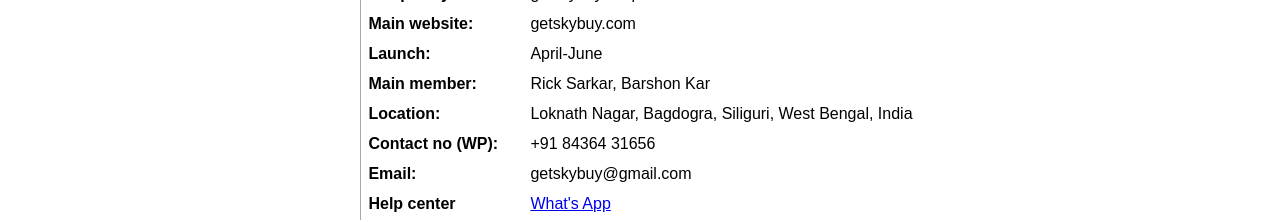
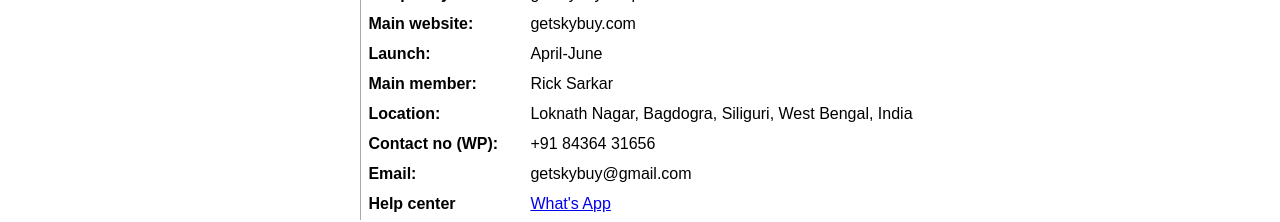
Before and after one commit to skytechrick/GSB_HOSTED_MAIN, a plain HTML site: page index.html in a window 1280 px wide. Shown: the part 1671-1893 px from the top of the page. Drawn offline with nearby package versions, Linux system fonts and the light colour scheme.

Commit message:
Update index.html

```diff
--- a/index.html
+++ b/index.html
@@ -944,7 +944,7 @@
                             </tr>
                             <tr>
                                 <td class="FF">Main member:</td>
-                                <td>Rick Sarkar, Barshon Kar</td>
+                                <td>Rick Sarkar</td>
                             </tr>
                             <tr>
                                 <td class="FF">Location:</td>
```
